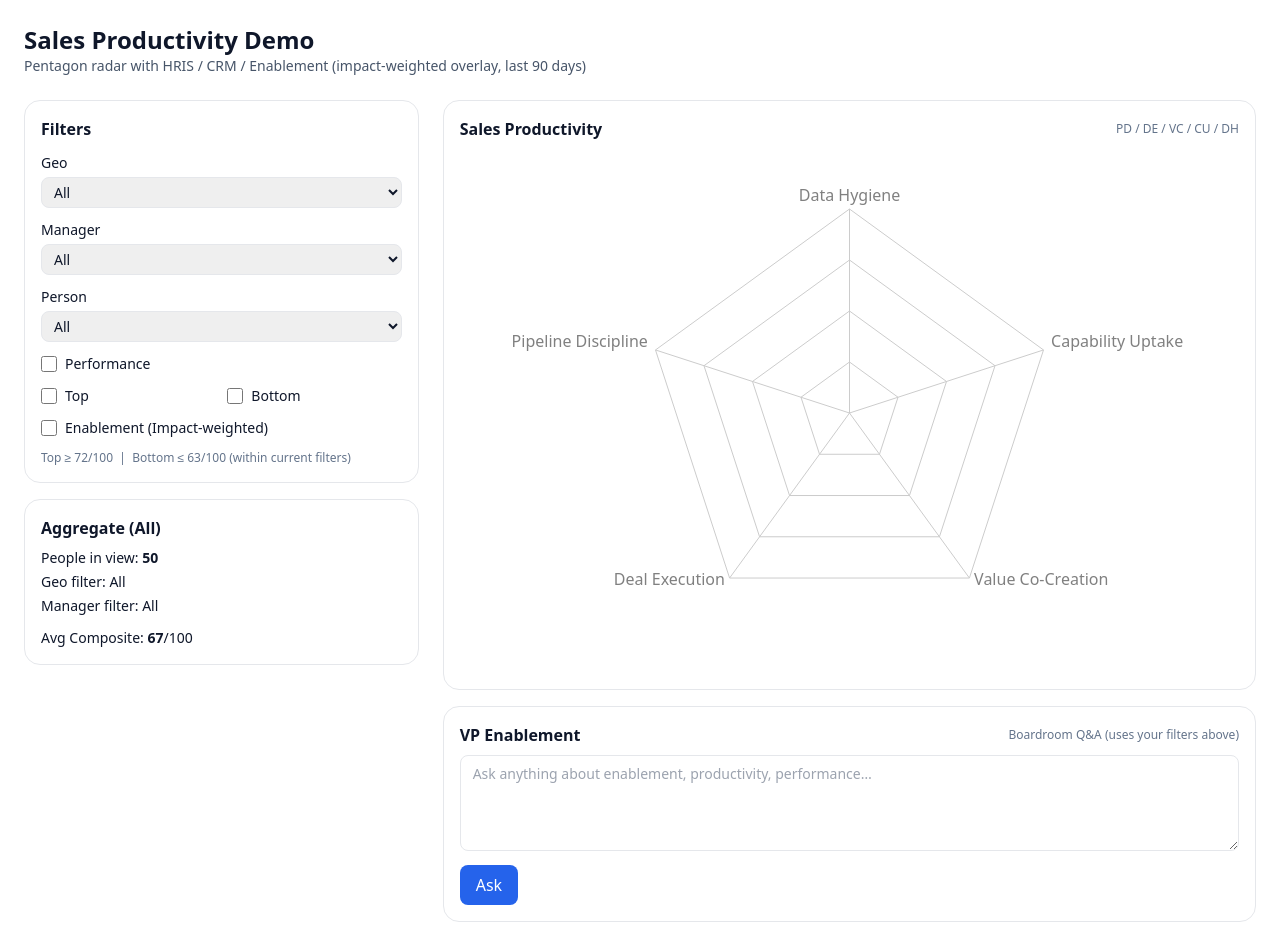
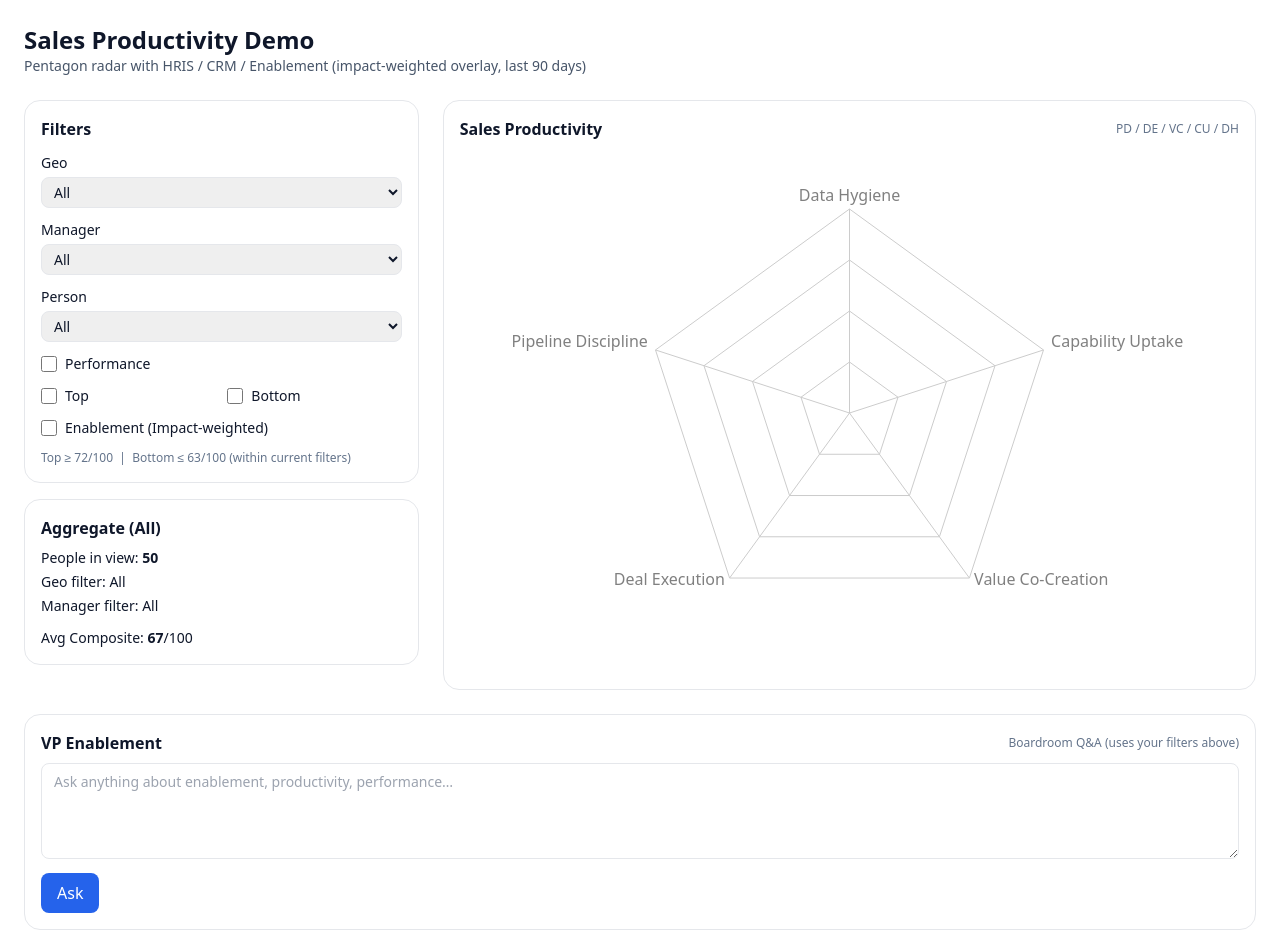
Before and after one commit to ashishvarghese242/sales-productivity-demo, a React (Vite) app: page / in a window 1280 px wide. Shown: the top 951 px of the page. Built offline with nearby package versions, Linux system fonts and the light colour scheme.

Commit message:
Update App.jsx

```diff
--- a/src/App.jsx
+++ b/src/App.jsx
@@ -116,7 +116,6 @@ function compositeOf(person, crmById, lrsById) {
   return (s['Pipeline Discipline'] + s['Deal Execution'] + s['Value Co-Creation'] + s['Capability Uptake'] + s['Data Hygiene']) / 5
 }
 
-// Enablement overlay (impact-weighted coverage per lever)
 // Enablement overlay (impact-weighted coverage per lever)
 // - Averages over the selected cohort/person
 // - Uses recent window (EVENT_WINDOW_DAYS)
@@ -401,7 +400,7 @@ export default function App() {
           </div>
         </div>
 
-        {/* RIGHT: Radar + VP Panel */}
+        {/* RIGHT: Radar */}
         <div className="lg:col-span-2 space-y-4">
           <div className="p-4 rounded-2xl border">
             <div className="flex items-center justify-between mb-3">
@@ -421,11 +420,14 @@ export default function App() {
               showTop={showTop}
               showBottom={showBottom}
               showLRS={showLRS}
-  />
+            />
           </div>
+        </div>
+      </div>
 
-          <VpEnablement geo={geo} manager={manager} personId={personId} />
-        </div>
+      {/* --- FULL WIDTH VP ENABLEMENT PANEL --- */}
+      <div className="mt-6">
+        <VpEnablement geo={geo} manager={manager} personId={personId} />
       </div>
     </div>
   )
```
